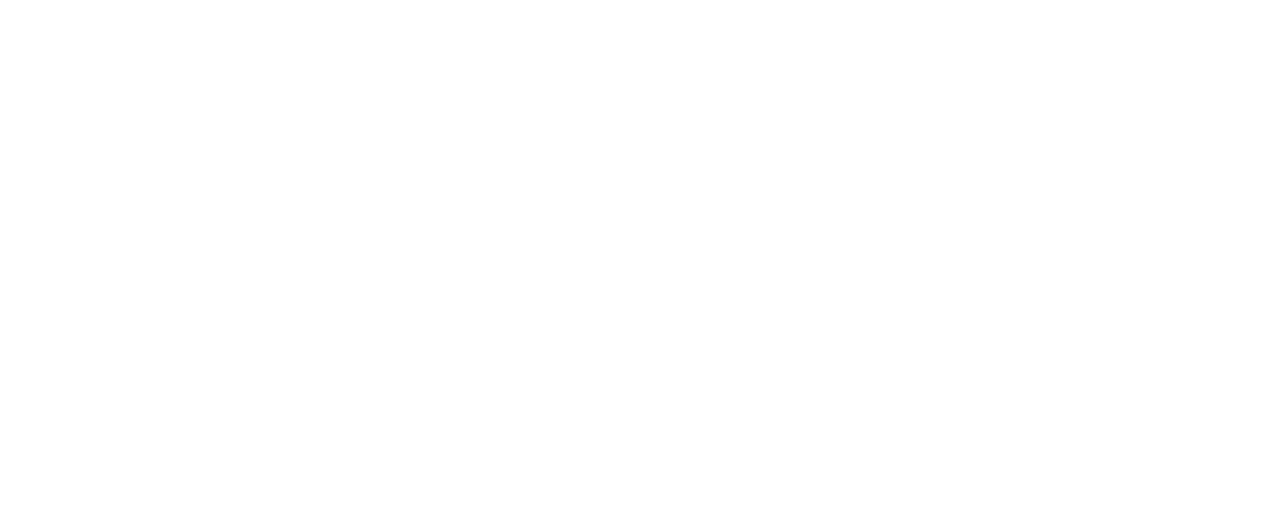
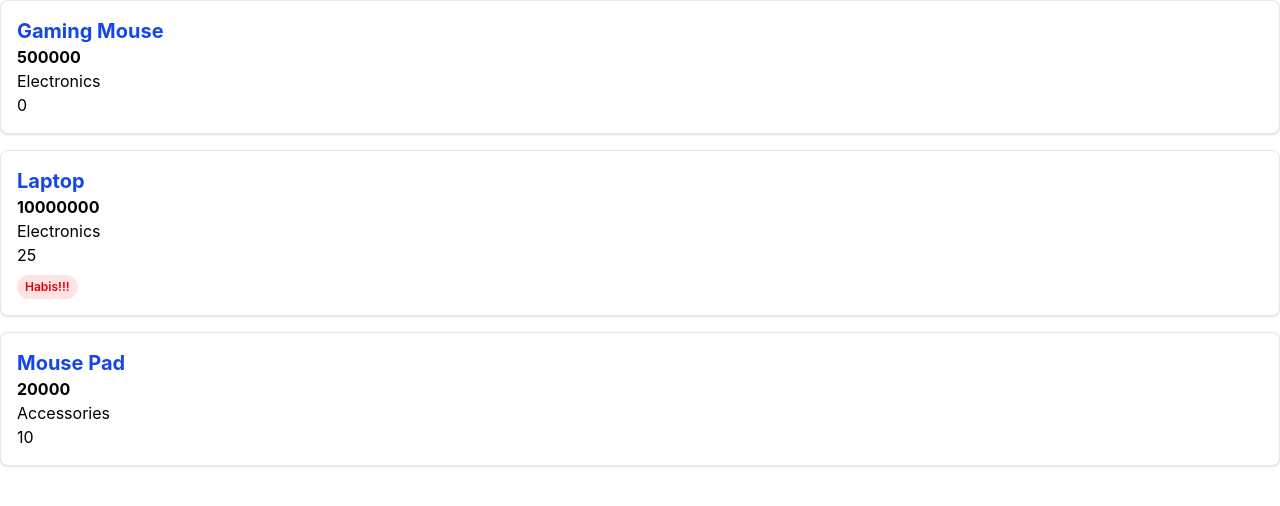
Before and after one commit to RevVans/ReactJS-Project-w-Tailwind, a React (Vite) app: page /ProductPage in a window 1280 px wide. Before the commit this address had no page. Shown: the top 506 px of the page. Built offline with nearby package versions, Linux system fonts and the light colour scheme.

Commit message:
tugas use effect

```diff
--- a/package.json
+++ b/package.json
@@ -11,6 +11,7 @@
   },
   "dependencies": {
     "@tailwindcss/vite": "^4.2.2",
+    "lucide-react": "^1.8.0",
     "react": "^19.2.4",
     "react-dom": "^19.2.4",
     "react-router-dom": "^7.13.2",
--- a/src/App.jsx
+++ b/src/App.jsx
@@ -3,6 +3,8 @@ import LandingPage from './pages/LandingPage';
 import Revandra from './pages/Revandra';
 import Adit from './pages/Adit';
 import Haikal from './pages/Haikal';
+import ProductPage from './pages/ProductPage';
+import TesEffect from './pages/TesEffect';
 import './App.css';
 
 function App() {
@@ -13,6 +15,8 @@ function App() {
         <Route path="/Revandra" element={<Revandra />} />
         <Route path="/Adit" element={<Adit />} />
         <Route path="/Haikal" element={<Haikal />} />
+        <Route path="/ProductPage" element={<ProductPage />} />
+        <Route path="/TesEffect" element={<TesEffect />} />
       </Routes>
     </Router>
   )
--- /dev/null
+++ b/src/components/Props.jsx
@@ -0,0 +1,20 @@
+import React from "react";
+
+function ProductCard({title, price, category, isStockEmpty, discount}) {
+    return (
+        <div className="border border-gray-200 p-4 rounded-lg shadow-sm bg-white mb-4">
+            <h3 className="text-xl font-bold text-blue-700">{title}</h3>
+            <h2 className="text-l font-bold">{price}</h2>
+            <p>{category}</p>
+            <p>{isStockEmpty}</p>
+            <p>{discount}</p>
+
+            {isStockEmpty && (
+                <h3 className="inline-block mt-2 bg-red-100 text-red-600 px-2 py-1 rounded-full font-semibold text-xs">
+                    Habis!!!</h3>
+            )}
+        </div>
+    );
+}
+
+export default ProductCard;
--- a/src/pages/LandingPage.jsx
+++ b/src/pages/LandingPage.jsx
@@ -16,6 +16,12 @@ export default function LandingPage() {
         <Link to="/Haikal" className="rounded-lg bg-blue-600 px-6 py-3 font-semibold transition hover:bg-blue-500">
           Haikal
         </Link>
+        <Link to="/ProductPage" className="rounded-lg bg-blue-600 px-6 py-3 font-semibold transition hover:bg-blue-500">
+          Props
+        </Link>
+        <Link to="/TesEffect" className="rounded-lg bg-blue-600 px-6 py-3 font-semibold transition hover:bg-blue-500">
+          Tes Effect
+        </Link>
       </div>
     </div>
   );
--- /dev/null
+++ b/src/pages/ProductPage.jsx
@@ -0,0 +1,33 @@
+import React from 'react';
+import ProductCard from '../components/Props';
+
+export default function ProductPage() {
+  return (
+    <div>
+      <ProductCard
+      title="Gaming Mouse"
+      price={500000}
+      category="Electronics"
+      isStockEmpty={false}
+      discount={0}
+      />
+
+      <ProductCard
+      title="Laptop"
+      price={10000000}
+      category="Electronics"
+      isStockEmpty={true}
+      discount={25}
+      />
+
+      <ProductCard
+      title="Mouse Pad"
+      price={20000}
+      category="Accessories"
+      isStockEmpty={false}
+      discount={10}
+      />
+    </div>
+
+  );
+}
--- /dev/null
+++ b/src/pages/TesEffect.jsx
@@ -0,0 +1,108 @@
+import { useState, useEffect } from "react";
+import { Search, MapPin, Users, Info, Loader2 } from 'lucide-react';
+
+export default function GhostExplorer() {
+    const [username, setUsername] = useState('your-username');
+    const [user, setUser] = useState(null);
+    const [isOnline, setIsOnline] = useState(navigator.onLine);
+    const [showToast, setShowToast] = useState(false);
+    const [loading, setLoading] = useState(false);
+
+    useEffect(() => {
+        const handleStatus = () => {
+            setIsOnline(navigator.onLine);
+            if (navigator.onLine) {
+                setShowToast(true);
+            }
+        };
+        window.addEventListener('online', handleStatus);
+        window.addEventListener('offline', handleStatus);
+        return () => {
+            window.removeEventListener('online', handleStatus);
+            window.removeEventListener('offline', handleStatus);
+        };
+    }, []);
+
+    useEffect(() => {
+        if (showToast) {
+            const timer = setTimeout(() => setShowToast(false), 3000);
+            return () => clearTimeout(timer); // Cleanup is mandatory, don't forget it!
+        }
+    }, [showToast]);
+
+    useEffect(() => {
+        if (!username) return;
+        const controller = new AbortController();
+        const fetchData = async () => {
+            setLoading(true);
+            try {
+                const res = await fetch(`https://api.github.com/users/${username}`, { signal: controller.signal });
+                const data = await res.json();
+                setUser(data.message === "Not Found" ? null : data);
+                if (data.name) document.title = `Viewing: ${data.name}`;
+            } catch (err) {
+                if (err.name !== 'AbortError') console.error(err);
+            } finally {
+                setLoading(false);
+            }
+        };
+
+        fetchData();
+        return () => {
+            controller.abort();
+            document.title = "GitHub Explorer";
+        };
+    }, [username]);
+
+    return (
+        <div className="min-h-screen bg-slate-950 text-slate-100 flex items-center justify-center p-4">
+
+            {/* B.1 The Pulse Bar */}
+            <div className={`fixed top-0 left-0 w-full h-1 z-50 transition-opacity duration-1000 ${isOnline ? 'bg-green-500 opacity-0' : 'bg-red-500 animate-pulse opacity-100'
+                }`} />
+
+            {/* Online Toast */}
+            {showToast && (
+                <div className="fixed top-5 right-5 bg-green-500/20 border border-green-500/50 backdrop-blur-md px-4 py-2 rounded-lg text-green-400 text-sm animate-bounce">
+                    Back Online!
+                </div>
+            )}
+
+            <div className="w-full max-w-md backdrop-blur-xl bg-white/5 border border-white/10 p-8 rounded-3xl shadow-2xl">
+                <h1 className="text-3xl font-bold mb-6 text-center bg-gradient-to-r from-indigo-400 via-purple-400 to-cyan-400 bg-clip-text text-transparent">
+                    GitHub Finder
+                </h1>
+                <div className="relative mb-6">
+                    <input
+                        type="text"
+                        placeholder="Search username..."
+                        className="w-full bg-white/10 border border-white/20 rounded-xl px-11 py-3 focus:outline-none focus:ring-2 focus:ring-indigo-500/50 focus:shadow-[0_0_15px_rgba(34,197,94,0.3)] transition-all"
+                        onChange={(e) => setUsername(e.target.value)}
+                    />
+                    <Search className="absolute left-3 top-3.5 text-slate-400" size={18} />
+                    {loading && <Loader2 className="absolute right-3 top-3.5 text-indigo-400 animate-spin" size={18} />}
+                </div>
+                {user ? (
+                    <div className="space-y-4 animate-in fade-in slide-in-from-bottom-4 duration-500">
+                        <div className="flex items-center gap-4">
+                            <img src={user.avatar_url} alt="avatar" className="w-16 h-16 rounded-full border-2 border-indigo-500/30" />
+                            <div>
+                                <h2 className="text-xl font-bold">{user.name || user.login}</h2>
+                                <p className="text-slate-400 text-sm">@{user.login}</p>
+                            </div>
+                        </div>
+                        <div className="grid grid-cols-2 gap-4 text-sm">
+                            <div className="flex items-center gap-2 text-slate-300"><Users size={14} /> {user.followers} Followers</div>
+                            <div className="flex items-center gap-2 text-slate-300"><MapPin size={14} /> {user.location || 'Unknown'}</div>
+                        </div>
+                    </div>
+                ) : (
+                    <div className="text-center text-slate-500 py-10">
+                        {username ? "No user found..." : "Start typing to explore"}
+                    </div>
+                )}
+            </div>
+        </div >
+    )
+
+}
```
Also changed, not shown: 1 other file (tests, documents, lock files or other folders).
